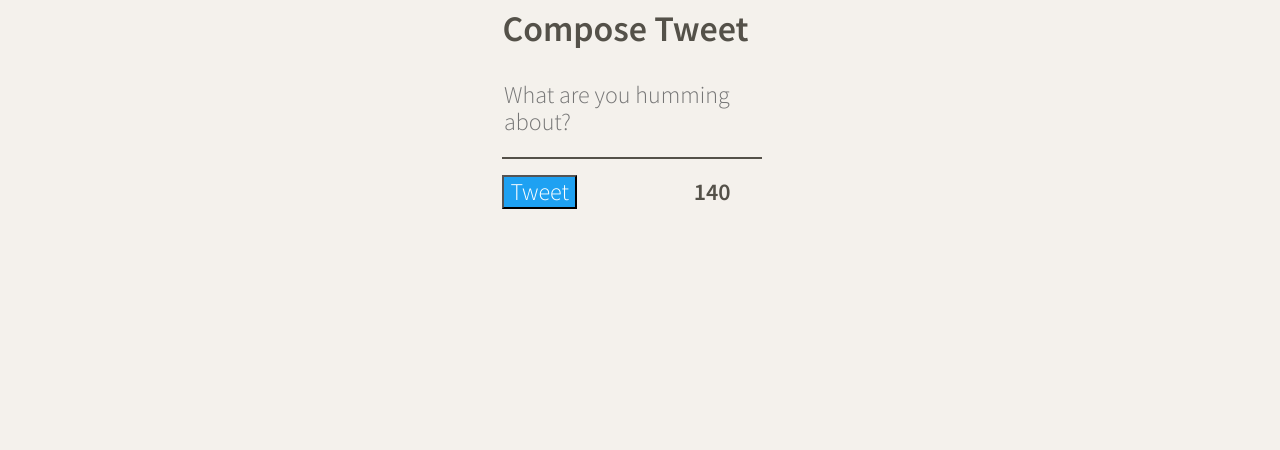
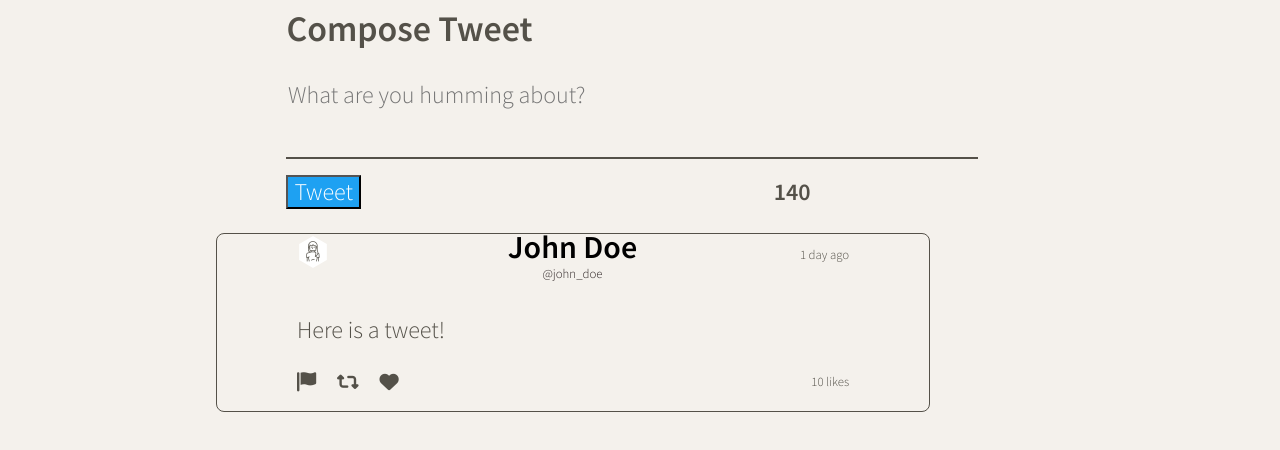
Before and after one commit to Sohaib-GO/Tweeter, a plain HTML site: page public/index.html in a window 1280 px wide. Shown: the part 542-992 px from the top of the page. Before the commit the page ends 800 px from the top, so only its background shows below. Drawn offline with nearby package versions, Linux system fonts and the light colour scheme.

Commit message:
Tweet Container
Add styling to tweet container

```diff
--- a/public/index.html
+++ b/public/index.html
@@ -37,7 +37,7 @@
 
 
     <!-- Header -->
-    <header>
+    <header class="mainHeader">
       <div class="avatar">
           <img src="/images/profile-hex.png">
       </div>
@@ -62,6 +62,38 @@
         </form>
       </section>
 
+      <section class="tweetContainer">
+
+        <article class="tweet">
+          <header class="tweet-header">
+            <div class="tweet-pic">
+              <img src="/images/profile-hex.png">
+            </div>
+            <div class="name">
+              <h2>John Doe</h2>
+              <p>@john_doe</p>
+            </div>
+            <div class="handle">
+              <p>1 day ago</p>
+            </div>
+          </header>
+          <div class="tweet-body">
+            <p>Here is a tweet!</p>
+          </div>
+          <footer class="tweet-footer">
+            <div class="icons">
+              <i class="fa-solid fa-flag"></i>
+              <i class="fa-solid fa-retweet"></i>
+              <i class="fa-solid fa-heart"></i>
+            </div>
+            <div class="stats">
+              <p>10 likes</p>
+            </div>
+          </footer>
+        </article>
+
+      </section>
+
     </main>
   </body>
 
--- a/public/styles/header.css
+++ b/public/styles/header.css
@@ -1,4 +1,4 @@
-header {
+.mainHeader {
   background-color: #1ea1f2;
 background-image: url("https://www.transparenttextures.com/patterns/binding-dark.png");
     height: 400px;
--- a/public/styles/new-tweet.css
+++ b/public/styles/new-tweet.css
@@ -4,11 +4,12 @@
   font-weight: bold;
   padding-bottom: 1em;
   margin-left: 7rem;
+  width: 60%;
 }
 
 #tweet-text {
   /* padding-top: 0.1em; */
-  padding: 0.1rem ;
+  padding: 0.1rem;
   display: block;
   height: 5rem;
   width: 100%;
@@ -36,9 +37,98 @@
   background-color: #0199f8;
 }
 .counter {
-  margin-left: 5rem;
+  margin-left: 23.5rem;
 }
 
 .tweetFooter {
   margin-top: 1rem;
 }
+
+/* style the tweet  */
+
+.tweetContainer {
+  display: flex;
+  flex-direction: column;
+  width: 62%;
+  margin: auto;
+  padding: 1rem 5rem;
+  border: 0.1rem solid #545149;
+  border-radius: 0.5rem;
+  margin-bottom: 5rem;
+  margin-left: 13.5rem;
+}
+.tweetContainer:hover {
+  box-shadow: 0 0 0.5rem 0.1rem #545149;
+}
+.tweet-header {
+  display: flex;
+  justify-content: space-between;
+  align-items: center;
+  height: 10px;
+  margin-top: 0;
+}
+
+.tweet-header img {
+  width: 2rem;
+  height: 2rem;
+  margin-right: 1rem;
+  font-size: 2rem;
+}
+
+.tweet-body {
+  display: flex;
+  flex-direction: column;
+  margin-top: 2rem;
+}
+.handle p {
+  font-size: 0.8rem;
+  color: #545149;
+  justify-content: flex-end;
+
+}
+
+.name p {
+  font-size: 0.8rem;
+  color: #2c2323;
+  margin: 0;
+  display: flex;
+  justify-content: center;
+}
+.name h2 {
+  font-size: 2rem;
+  color: black;
+  margin: 0 2rem;
+}
+
+.tweet-footer i:hover {
+  color: #953121;
+}
+
+.tweet-footer {
+  display: flex;
+  justify-content: space-between;
+  align-items: center;
+}
+
+.tweet-footer p {
+  font-size: 0.8rem;
+  color: #545149;
+  margin: 0;
+}
+
+.tweet-footer i {
+  font-size: 1.2rem;
+  color: #545149;
+  margin-right: 1rem;
+}
+
+.tweet-footer i:hover {
+  color: #2e10c7;
+}
+.tweet-footer .fa-retweet:hover {
+  color: green;
+}
+
+.tweet-footer .fa-heart:hover {
+  color: red;
+}
```
